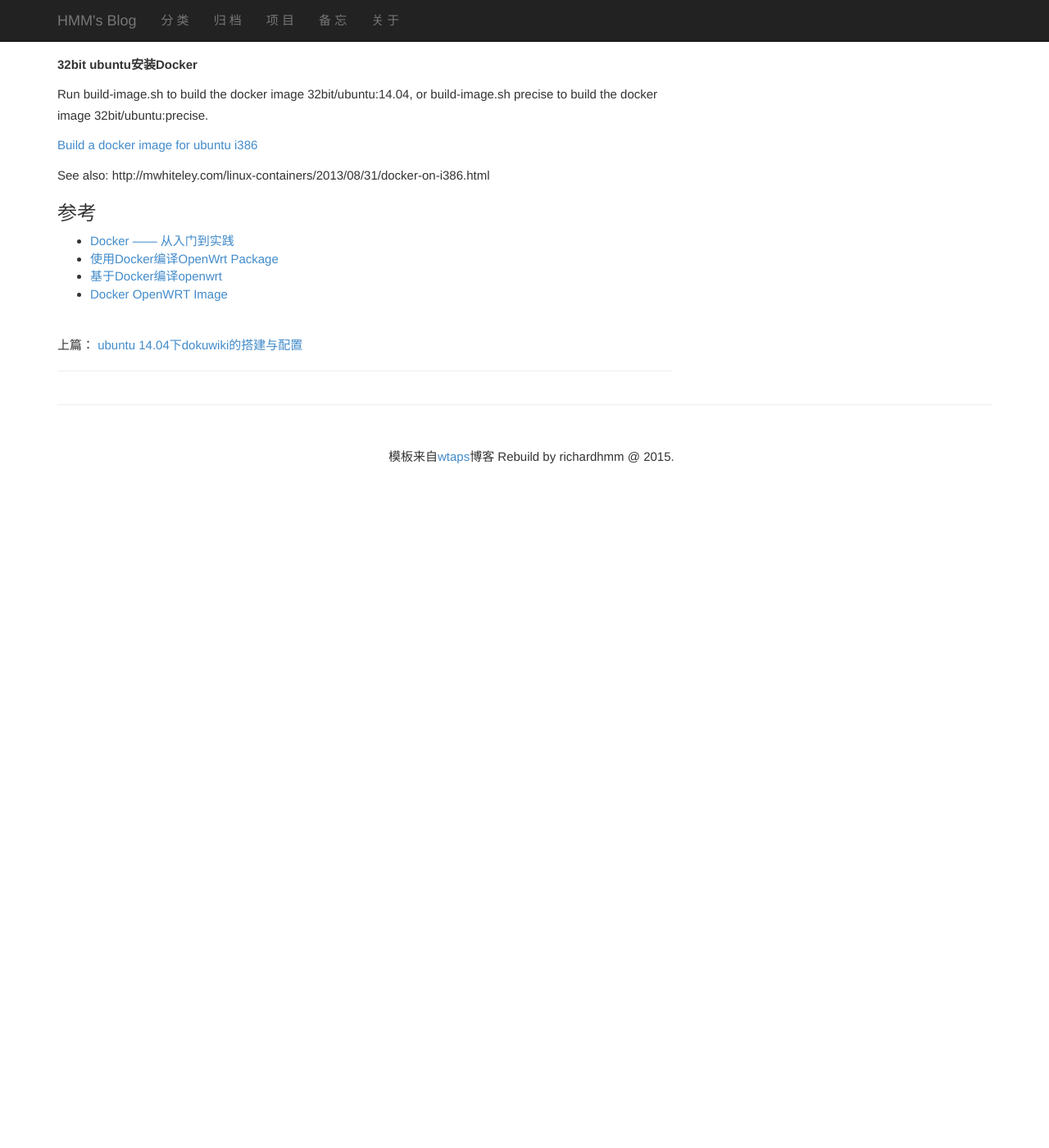
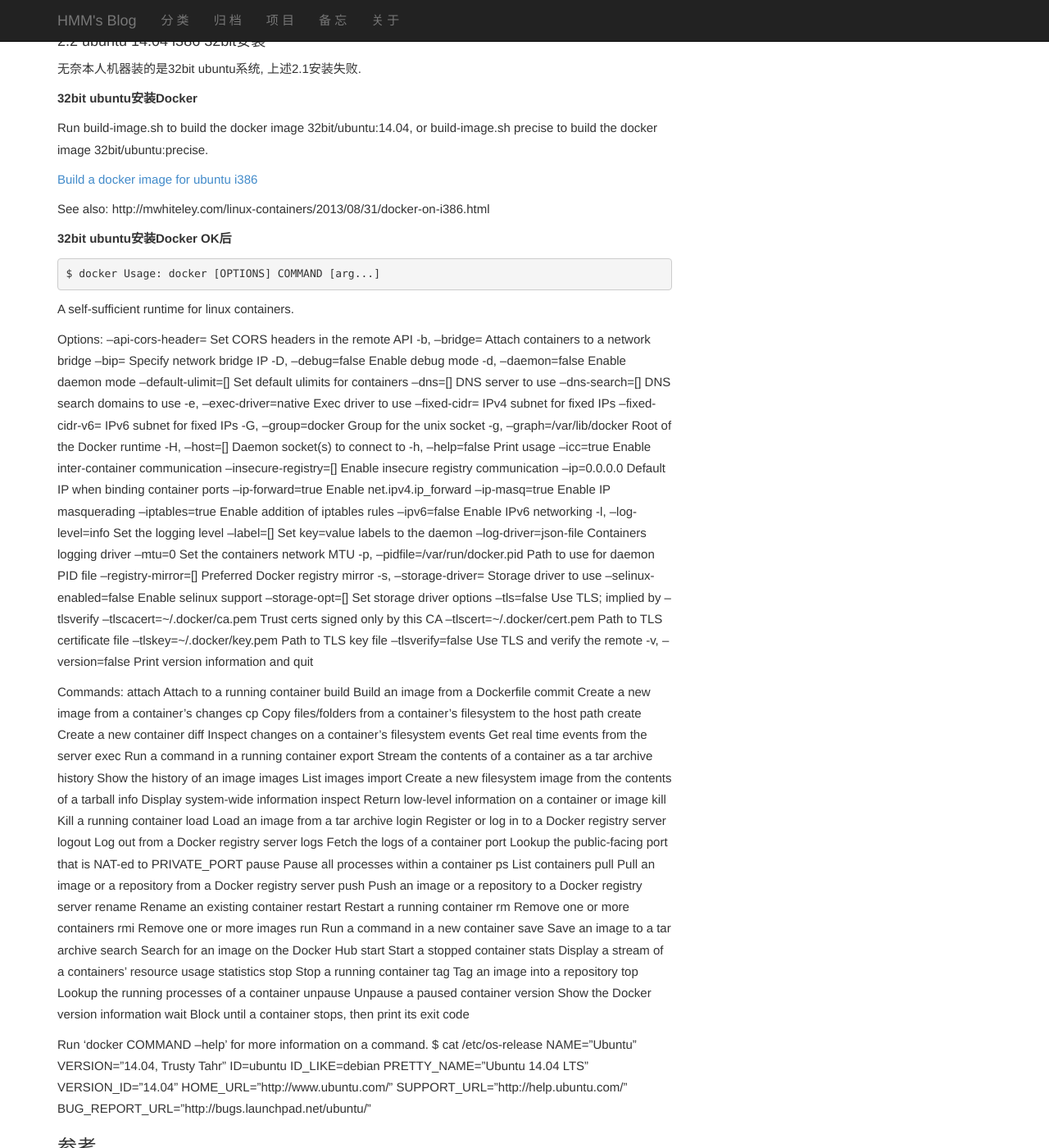
Before and after one commit to richardhmm/blog, a Jekyll site: the page built from _posts/blog/Tech/2016-1-19-docker-practice.md, in a window 1280 px wide and 1400 px high, scrolled down 713 px. Shown: the whole window at 82% size. Built offline with Jekyll 4.4.1, drawn with Linux system fonts in a browser that asks for light colours; Markdown is read by kramdown in place of the engine named in the settings; comment, search, counter and statistics services are not loaded; before the commit the page ends 1343 px from its top, so only the background shows below that; some of the changed text lies outside the part shown.

Commit message:
install docker ok

```diff
--- a/_posts/blog/Tech/2016-1-19-docker-practice.md
+++ b/_posts/blog/Tech/2016-1-19-docker-practice.md
@@ -27,11 +27,11 @@ docker小白, 此处不废话, 更多信息参考如下链接.
 
 注：有个简单脚本可以用于这个过程
 
-$ curl -sSL https://get.docker.com/ubuntu/ | sudo sh
+    $ curl -sSL https://get.docker.com/ubuntu/ | sudo sh
 
 验证所有的工作都如预期完成了
 
-$ sudo docker run -i -t ubuntu /bin/bash
+    $ sudo docker run -i -t ubuntu /bin/bash
 
 
 #### 2.2 ubuntu 14.04 i386 32bit安装
@@ -45,6 +45,106 @@ Run build-image.sh to build the docker image 32bit/ubuntu:14.04, or build-image.
 
 See also: http://mwhiteley.com/linux-containers/2013/08/31/docker-on-i386.html
 
+**32bit ubuntu安装Docker OK后**
+
+    $ docker
+Usage: docker [OPTIONS] COMMAND [arg...]
+
+A self-sufficient runtime for linux containers.
+
+Options:
+  --api-cors-header=                   Set CORS headers in the remote API
+  -b, --bridge=                        Attach containers to a network bridge
+  --bip=                               Specify network bridge IP
+  -D, --debug=false                    Enable debug mode
+  -d, --daemon=false                   Enable daemon mode
+  --default-ulimit=[]                  Set default ulimits for containers
+  --dns=[]                             DNS server to use
+  --dns-search=[]                      DNS search domains to use
+  -e, --exec-driver=native             Exec driver to use
+  --fixed-cidr=                        IPv4 subnet for fixed IPs
+  --fixed-cidr-v6=                     IPv6 subnet for fixed IPs
+  -G, --group=docker                   Group for the unix socket
+  -g, --graph=/var/lib/docker          Root of the Docker runtime
+  -H, --host=[]                        Daemon socket(s) to connect to
+  -h, --help=false                     Print usage
+  --icc=true                           Enable inter-container communication
+  --insecure-registry=[]               Enable insecure registry communication
+  --ip=0.0.0.0                         Default IP when binding container ports
+  --ip-forward=true                    Enable net.ipv4.ip_forward
+  --ip-masq=true                       Enable IP masquerading
+  --iptables=true                      Enable addition of iptables rules
+  --ipv6=false                         Enable IPv6 networking
+  -l, --log-level=info                 Set the logging level
+  --label=[]                           Set key=value labels to the daemon
+  --log-driver=json-file               Containers logging driver
+  --mtu=0                              Set the containers network MTU
+  -p, --pidfile=/var/run/docker.pid    Path to use for daemon PID file
+  --registry-mirror=[]                 Preferred Docker registry mirror
+  -s, --storage-driver=                Storage driver to use
+  --selinux-enabled=false              Enable selinux support
+  --storage-opt=[]                     Set storage driver options
+  --tls=false                          Use TLS; implied by --tlsverify
+  --tlscacert=~/.docker/ca.pem         Trust certs signed only by this CA
+  --tlscert=~/.docker/cert.pem         Path to TLS certificate file
+  --tlskey=~/.docker/key.pem           Path to TLS key file
+  --tlsverify=false                    Use TLS and verify the remote
+  -v, --version=false                  Print version information and quit
+
+Commands:
+    attach    Attach to a running container
+    build     Build an image from a Dockerfile
+    commit    Create a new image from a container's changes
+    cp        Copy files/folders from a container's filesystem to the host path
+    create    Create a new container
+    diff      Inspect changes on a container's filesystem
+    events    Get real time events from the server
+    exec      Run a command in a running container
+    export    Stream the contents of a container as a tar archive
+    history   Show the history of an image
+    images    List images
+    import    Create a new filesystem image from the contents of a tarball
+    info      Display system-wide information
+    inspect   Return low-level information on a container or image
+    kill      Kill a running container
+    load      Load an image from a tar archive
+    login     Register or log in to a Docker registry server
+    logout    Log out from a Docker registry server
+    logs      Fetch the logs of a container
+    port      Lookup the public-facing port that is NAT-ed to PRIVATE_PORT
+    pause     Pause all processes within a container
+    ps        List containers
+    pull      Pull an image or a repository from a Docker registry server
+    push      Push an image or a repository to a Docker registry server
+    rename    Rename an existing container
+    restart   Restart a running container
+    rm        Remove one or more containers
+    rmi       Remove one or more images
+    run       Run a command in a new container
+    save      Save an image to a tar archive
+    search    Search for an image on the Docker Hub
+    start     Start a stopped container
+    stats     Display a stream of a containers' resource usage statistics
+    stop      Stop a running container
+    tag       Tag an image into a repository
+    top       Lookup the running processes of a container
+    unpause   Unpause a paused container
+    version   Show the Docker version information
+    wait      Block until a container stops, then print its exit code
+
+Run 'docker COMMAND --help' for more information on a command.
+    $ cat /etc/os-release
+NAME="Ubuntu"
+VERSION="14.04, Trusty Tahr"
+ID=ubuntu
+ID_LIKE=debian
+PRETTY_NAME="Ubuntu 14.04 LTS"
+VERSION_ID="14.04"
+HOME_URL="http://www.ubuntu.com/"
+SUPPORT_URL="http://help.ubuntu.com/"
+BUG_REPORT_URL="http://bugs.launchpad.net/ubuntu/"
+
+
 ###参考
 * <a href="http://dockerpool.com/static/books/docker_practice/">Docker —— 从入门到实践</a>
 * <a href="http://openwrt.io/docs/build-openwrt-package-using-docker/">使用Docker编译OpenWrt Package</a>
```
